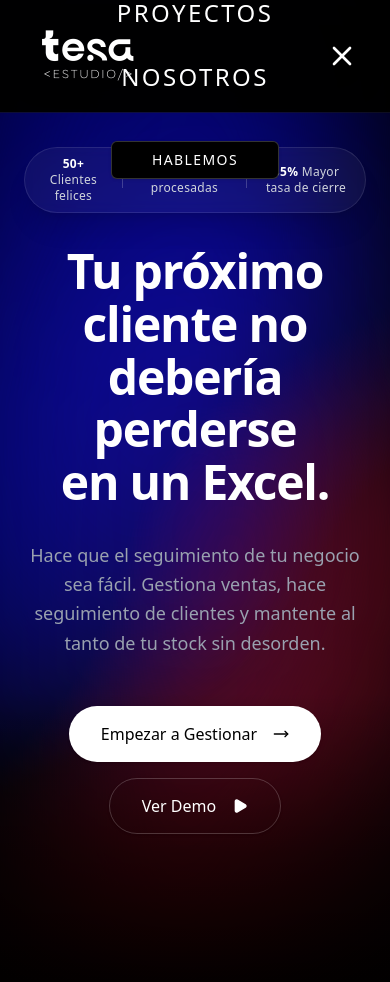
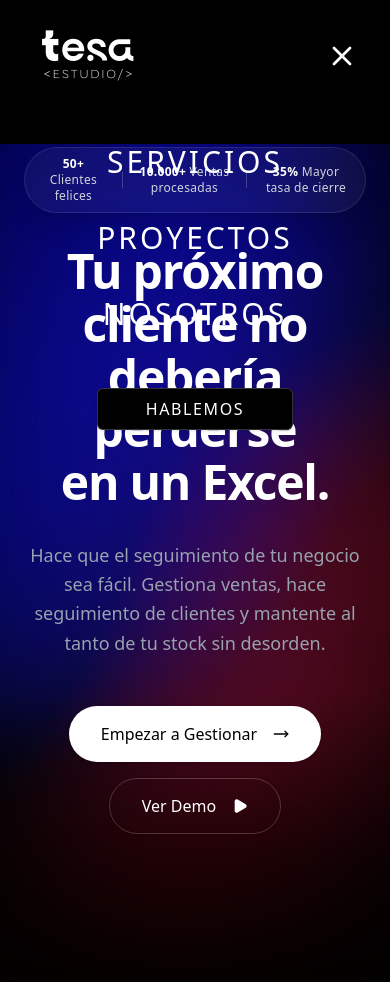
Before and after one commit to tomasramirezdev/tesa-landing, a Next.js app: page / in a window 390 px wide. Both pictures are taken after a click on the button 342 px from the left and 56 px from the top of the page. Shown: the top 982 px of the page. Built offline with nearby package versions, Linux system fonts and the light colour scheme.

Commit message:
fix: improve mobile menu layout and spacing

```diff
--- a/src/components/Navbar.tsx
+++ b/src/components/Navbar.tsx
@@ -56,32 +56,32 @@ export default function Navbar() {
                         animate={{ opacity: 1, y: 0 }}
                         exit={{ opacity: 0, y: -20 }}
                         transition={{ duration: 0.2 }}
-                        className="fixed inset-0 bg-black/95 backdrop-blur-xl z-[100] flex flex-col items-center justify-center gap-8 md:hidden"
+                        className="fixed inset-0 bg-black z-[100] flex flex-col items-center justify-start pt-36 gap-10 md:hidden"
                     >
                         <Link
                             href="#servicios"
                             onClick={() => setIsOpen(false)}
-                            className="text-2xl font-light text-white hover:text-neutral-400 transition-colors tracking-widest uppercase"
+                            className="text-3xl font-light text-white hover:text-neutral-400 transition-colors tracking-widest uppercase"
                         >
                             Servicios
                         </Link>
                         <Link
                             href="#proyectos"
                             onClick={() => setIsOpen(false)}
-                            className="text-2xl font-light text-white hover:text-neutral-400 transition-colors tracking-widest uppercase"
+                            className="text-3xl font-light text-white hover:text-neutral-400 transition-colors tracking-widest uppercase"
                         >
                             Proyectos
                         </Link>
                         <Link
                             href="#nosotros"
                             onClick={() => setIsOpen(false)}
-                            className="text-2xl font-light text-white hover:text-neutral-400 transition-colors tracking-widest uppercase"
+                            className="text-3xl font-light text-white hover:text-neutral-400 transition-colors tracking-widest uppercase"
                         >
                             Nosotros
                         </Link>
                         <Button
                             variant="outline"
-                            className="border-white/20 text-white hover:bg-white hover:text-black uppercase text-sm tracking-widest h-14 px-10 mt-4"
+                            className="border-white/20 text-white hover:bg-white hover:text-black uppercase text-base tracking-widest h-14 px-12 mt-4"
                         >
                             Hablemos
                         </Button>
```
